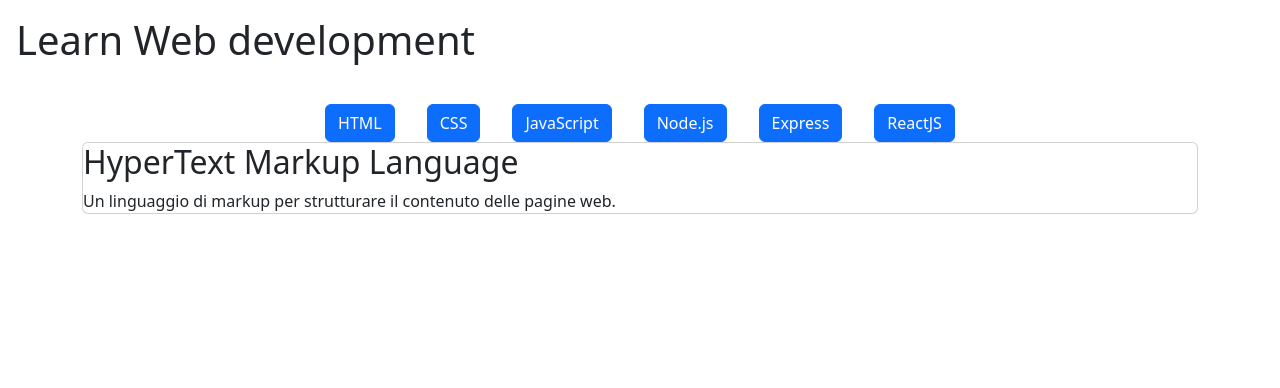
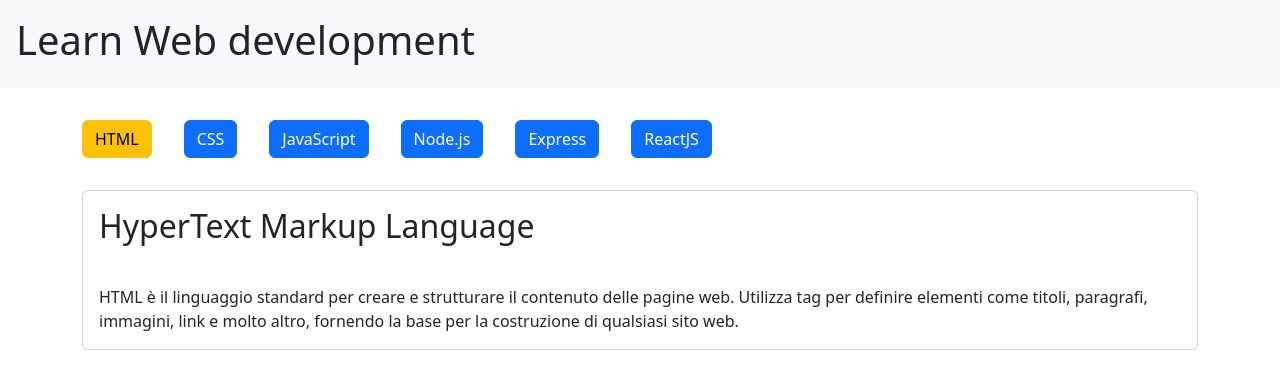
Before and after one commit to Pierpaolo-99/react-use-state, a React (Vite) app: page / in a window 1280 px wide. Shown: the top 388 px of the page. Built offline with nearby package versions, Linux system fonts and the light colour scheme; the HTML template or start-up script is replaced by a standard one.

Commit message:
refactor Button component to accept className prop; update ButtonList to manage button styles based on active state; enhance programming languages descriptions for clarity; adjust ButtonList layout and styling

```diff
--- a/src/components/Button/Button.jsx
+++ b/src/components/Button/Button.jsx
@@ -1,10 +1,10 @@
-export default function Button({ name, ActiveButton, handleOpen, children }) {
+export default function Button({ name, handleOpen, className }) {
     return (
         <div>
 
             <button
                 type="button"
-                className="btn btn-primary"
+                className={`btn ${className}`}
                 onClick={handleOpen}
             >
                 {name}
--- a/src/components/ButtonList.jsx
+++ b/src/components/ButtonList.jsx
@@ -13,6 +13,7 @@
                 {programmingLanguages.map(language => (
                     <Button key={language.id} name={language.name}
                         ActiveButton={ActiveButton === language.id}
+                        className={ActiveButton === language.id ? "btn-warning" : "btn-primary"}
                         handleOpen={() => setActiveButton(ActiveButton === language.id ? 0 : language.id)}
                     >
                     </Button>
--- a/src/data/ProgrammingLanguages.js
+++ b/src/data/ProgrammingLanguages.js
@@ -3,37 +3,37 @@
         id: 1,
         name: "HTML",
         title: "HyperText Markup Language",
-        description: "Un linguaggio di markup per strutturare il contenuto delle pagine web.",
+        description: "HTML è il linguaggio standard per creare e strutturare il contenuto delle pagine web. Utilizza tag per definire elementi come titoli, paragrafi, immagini, link e molto altro, fornendo la base per la costruzione di qualsiasi sito web.",
     },
     {
         id: 2,
         name: "CSS",
         title: "Cascading Style Sheets",
-        description: "Un linguaggio per definire lo stile e il layout delle pagine web.",
+        description: "CSS è un linguaggio utilizzato per descrivere l'aspetto e il layout di una pagina web. Permette di applicare stili come colori, font, margini, spaziature e animazioni, separando la presentazione dal contenuto HTML.",
     },
     {
         id: 3,
         name: "JavaScript",
         title: "JS",
-        description: "Un linguaggio di programmazione per aggiungere interattività alle pagine web.",
+        description: "JavaScript è un linguaggio di programmazione versatile e dinamico utilizzato per aggiungere interattività e funzionalità avanzate alle pagine web. È ampiamente utilizzato sia lato client che lato server, grazie a tecnologie come Node.js.",
     },
     {
         id: 4,
         name: "Node.js",
         title: "Node",
-        description: "Un runtime JavaScript per eseguire codice lato server.",
+        description: "Node.js è un runtime JavaScript basato sul motore V8 di Chrome, progettato per eseguire codice JavaScript lato server. Consente di creare applicazioni scalabili e ad alte prestazioni, utilizzando un modello asincrono e basato su eventi.",
     },
     {
         id: 5,
         name: "Express",
         title: "Express.js",
-        description: "Un framework minimalista per creare applicazioni web con Node.js.",
+        description: "Express è un framework minimalista per Node.js che semplifica la creazione di applicazioni web e API. Fornisce strumenti per gestire routing, middleware e richieste HTTP, rendendolo una scelta popolare per lo sviluppo backend.",
     },
     {
         id: 6,
         name: "ReactJS",
         title: "React",
-        description: "Una libreria JavaScript per costruire interfacce utente basate su componenti.",
+        description: "ReactJS è una libreria JavaScript sviluppata da Facebook per costruire interfacce utente basate su componenti. Utilizza un approccio dichiarativo e un DOM virtuale per migliorare le prestazioni e semplificare lo sviluppo di applicazioni web complesse.",
     },
 ];
 
--- a/src/index.css
+++ b/src/index.css
@@ -1,12 +1,21 @@
 @import url(bootstrap);
 
 header {
+  background-color: #f8f9fa;
   padding: 1rem;
 }
 
 .ButtonList {
   display: flex;
-  justify-content: center;
-  margin-top: 1rem;
+  justify-content: start;
+  margin: 2rem 0;
   gap: 2rem;
 }
+
+.card {
+
+  h2,
+  p {
+    padding: 1rem;
+  }
+}
```
